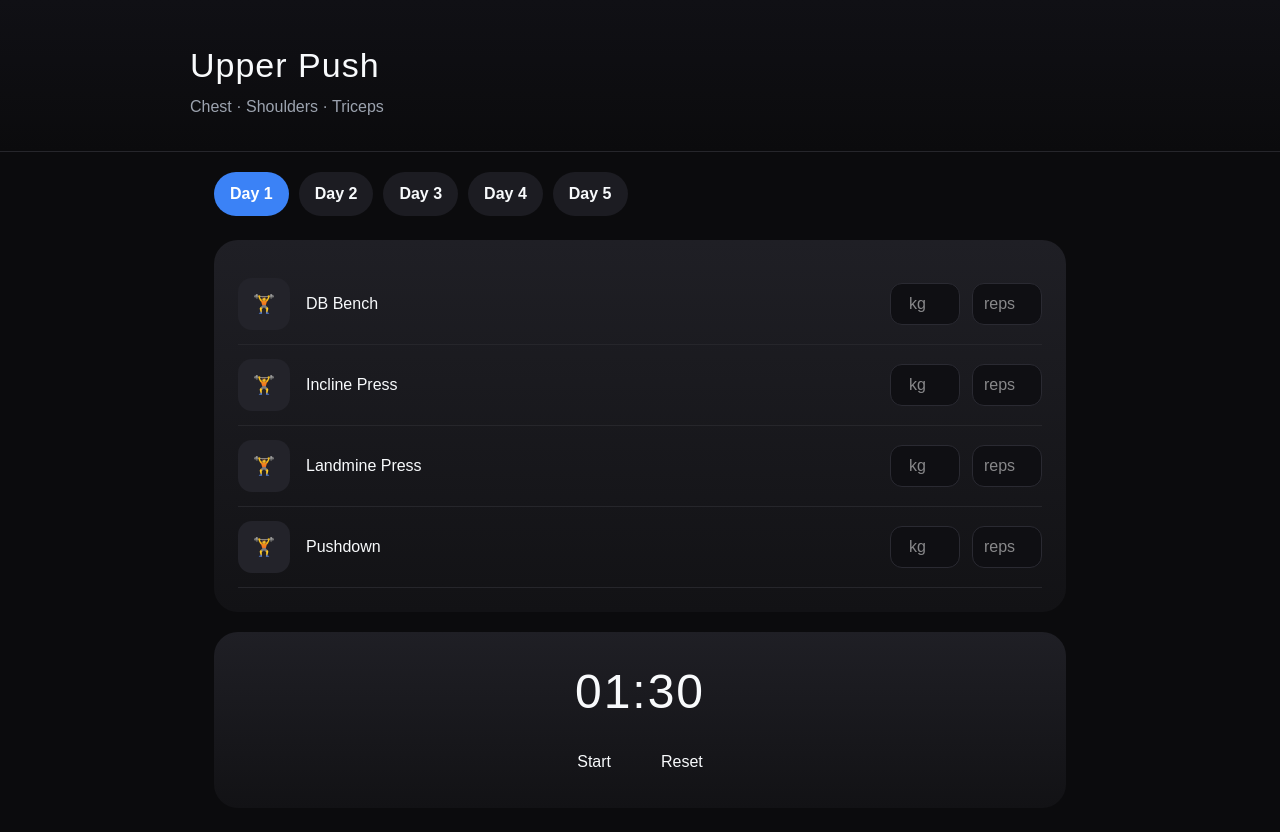
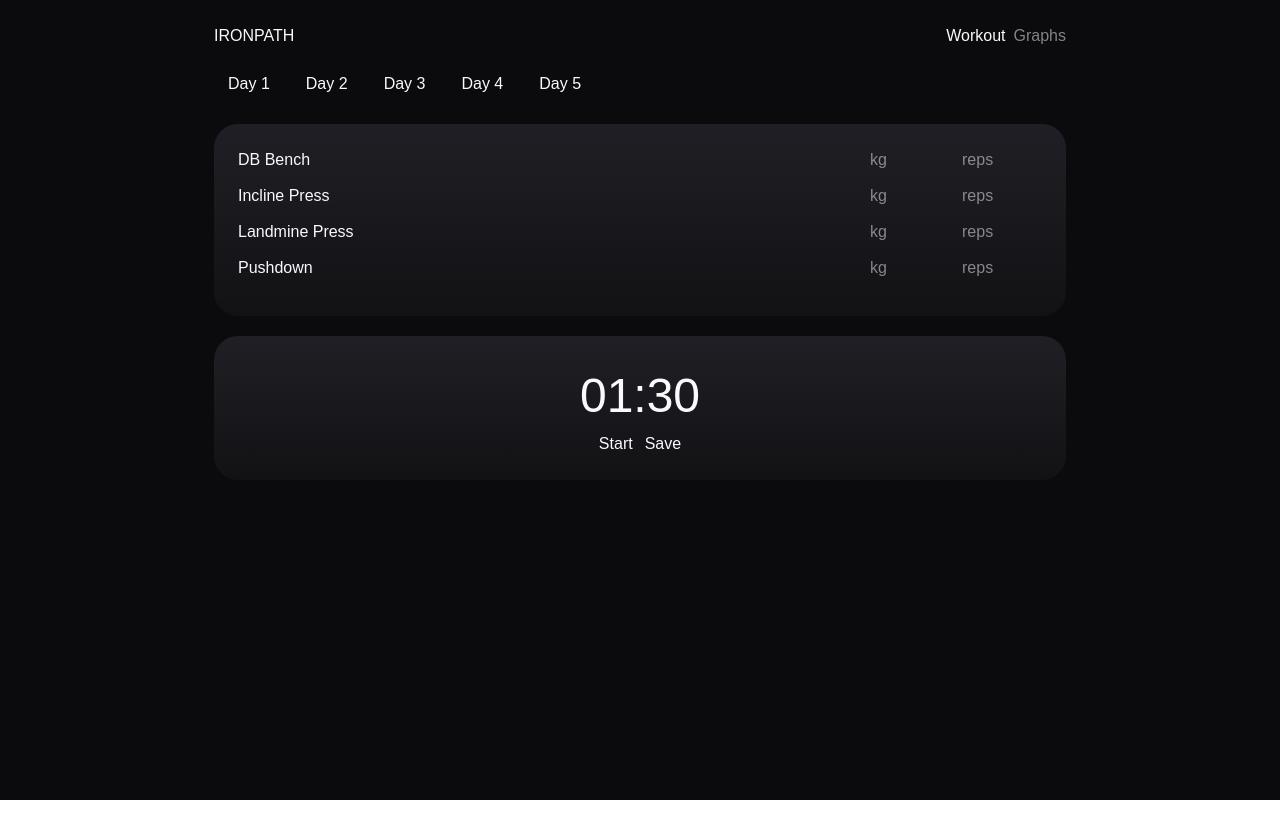
Before and after one commit to vajahat79-lang/transformation-coach, a Next.js app: page / in a window 1280 px wide. After the commit the page ends 800 px from the top, so only its background shows below. Built offline with nearby package versions, Linux system fonts and the light colour scheme.

Commit message:
IronPath v6: adaptive coaching engine-UI improvements with hero engineUX

```diff
--- a/components/TransformationCoachApp.tsx
+++ b/components/TransformationCoachApp.tsx
@@ -1,27 +1,26 @@
 'use client';
 
 import { useEffect, useState } from 'react';
+
+
 /* =========================================================
-   IRONPATH — Pass 1: Visual Strike
-   Goal: Cinematic look without touching core logic
-   - Hero workout header
-   - Gradient cards
-   - Media-style exercise rows
-   - Cleaner hierarchy (reference-style)
+   IRONPATH — Pass 2: Motion + Graphs
+   Adds:
+   ✅ Workout / Graphs toggle
+   ✅ Full analytics screen (reference-style)
+   ✅ Subtle motion + transitions
+   ✅ Animated timer pulse
    ========================================================= */
+
 
 /* ===================== Types ===================== */
 type Day = 1 | 2 | 3 | 4 | 5;
 type Performance = { weight?: number; reps?: number };
-type Readiness = { pain: number; energy: number; sleep: number };
 type SessionLog = {
   date: string;
   day: Day;
-  readiness: Readiness;
-  notes: string;
   performance: Record<string, Performance>;
 };
-
 
 /* ===================== Brand ===================== */
 const brand = {
@@ -33,166 +32,129 @@ const brand = {
   divider: '#26262b',
 };
 
-const workouts: Record<Day, { title: string; focus: string; exercises: string[] }> = {
-  1: { title: 'Upper Push', focus: 'Chest · Shoulders · Triceps', exercises: ['DB Bench', 'Incline Press', 'Landmine Press', 'Pushdown'] },
-  2: { title: 'Upper Pull', focus: 'Back · Rear Delts · Biceps', exercises: ['Row', 'Pulldown', 'Face Pull', 'Hammer Curl'] },
-  3: { title: 'Lower Body', focus: 'Glutes · Quads · Hamstrings', exercises: ['Leg Press', 'RDL', 'Split Squat', 'Calf Raise'] },
-  4: { title: 'Conditioning', focus: 'Engine · Core', exercises: ['Bike Intervals', 'Pallof Press', 'Farmer Carry', 'Reverse Crunch'] },
-  5: { title: 'Optional Mix', focus: 'Weak Points · Pump', exercises: ['Goblet Squat', 'Machine Press', 'Row', 'Laterals'] },
+const workouts: Record<Day, { title: string; exercises: string[] }> = {
+  1: { title: 'Upper Push', exercises: ['DB Bench', 'Incline Press', 'Landmine Press', 'Pushdown'] },
+  2: { title: 'Upper Pull', exercises: ['Row', 'Pulldown', 'Face Pull', 'Hammer Curl'] },
+  3: { title: 'Lower Body', exercises: ['Leg Press', 'RDL', 'Split Squat', 'Calf Raise'] },
+  4: { title: 'Conditioning', exercises: ['Bike Intervals', 'Pallof Press', 'Farmer Carry', 'Reverse Crunch'] },
+  5: { title: 'Optional Mix', exercises: ['Goblet Squat', 'Machine Press', 'Row', 'Laterals'] },
 };
+
+
+/* ===================== Simple SVG Graph ===================== */
+function WeightGraph({ data }: { data: number[] }) {
+  if (data.length < 2) return null;
+  const max = Math.max(...data);
+  const min = Math.min(...data);
+  const points = data
+    .map((w, i) => {
+      const x = (i / (data.length - 1)) * 300;
+      const y = 100 - ((w - min) / (max - min || 1)) * 100;
+      return `${x},${y}`;
+    })
+    .join(' ');
+
+
+  return (
+    <svg width={320} height={120} style={{ marginTop: 12 }}>
+      <polyline fill="none" stroke={brand.accent} strokeWidth="3" points={points} />
+    </svg>
+  );
+}
+
+
 /* ===================== Component ===================== */
 export default function IronPathApp() {
+  const [view, setView] = useState<'workout' | 'graphs'>('workout');
   const [day, setDay] = useState<Day>(1);
   const [timer, setTimer] = useState(90);
   const [running, setRunning] = useState(false);
   const [performance, setPerformance] = useState<Record<string, Performance>>({});
+  const [history, setHistory] = useState<SessionLog[]>([]);
 
-  /* ===================== Timer ===================== */
+
   useEffect(() => {
     if (!running) return;
     const id = setInterval(() => setTimer(t => t <= 1 ? (setRunning(false), 0) : t - 1), 1000);
     return () => clearInterval(id);
   }, [running]);
 
+
+  function saveSession() {
+    setHistory(h => [
+      { date: new Date().toISOString(), day, performance },
+      ...h,
+    ]);
+    setPerformance({});
+  }
+
+
   const workout = workouts[day];
+
+
   return (
     <div style={{ minHeight: '100vh', background: brand.bg, color: brand.text }}>
+      <div style={{ maxWidth: 900, margin: '0 auto', padding: 24 }}>
 
-      {/* HERO */}
-      <div
-        style={{
-          padding: '40px 24px 32px',
-          background: 'linear-gradient(180deg,#101015 0%,#0b0b0d 100%)',
-          borderBottom: `1px solid ${brand.divider}`,
-        }}
-      >
-        <div style={{ maxWidth: 900, margin: '0 auto' }}>
-          <h1 style={{ fontSize: 34, letterSpacing: 1 }}>{workout.title}</h1>
-          <div style={{ color: brand.muted, marginTop: 4 }}>{workout.focus}</div>
+        {/* HEADER */}
+        <header style={{ display: 'flex', justifyContent: 'space-between', marginBottom: 16 }}>
+          <h1>IRONPATH</h1>
+          <div style={{ display: 'flex', gap: 8 }}>
+            <button onClick={() => setView('workout')} style={{ opacity: view === 'workout' ? 1 : 0.5 }}>Workout</button>
+            <button onClick={() => setView('graphs')} style={{ opacity: view === 'graphs' ? 1 : 0.5 }}>Graphs</button>
           </div>
-      </div>
-      {/* DAY PILLS */}
-      <div style={{ maxWidth: 900, margin: '0 auto', padding: '20px 24px 0' }}>
-        <div style={{ display: 'flex', gap: 10, overflowX: 'auto' }}>
-          {[1, 2, 3, 4, 5].map(d => (
-            <button
-              key={d}
-              onClick={() => setDay(d as Day)}
-              style={{
-                padding: '10px 16px',
-                borderRadius: 999,
-                background: d === day ? brand.accent : '#1c1c22',
-                color: d === day ? '#fff' : brand.text,
-                border: 'none',
-                fontWeight: 600,
-                whiteSpace: 'nowrap',
-              }}
-            >
-              Day {d}
-            </button>
+        </header>
+        {/* WORKOUT VIEW */}
+        {view === 'workout' && (
+          <div style={{ transition: 'opacity .3s' }}>
+            <div style={{ display: 'flex', gap: 8, marginBottom: 20 }}>
+              {[1,2,3,4,5].map(d => (
+                <button key={d} onClick={() => setDay(d as Day)} style={{ padding: '8px 14px' }}>Day {d}</button>
               ))}
             </div>
-      </div>
-      {/* WORKOUT CARD */}
-      <div style={{ maxWidth: 900, margin: '0 auto', padding: 24 }}>
             <div style={{ background: brand.card, borderRadius: 24, padding: 24 }}>
               {workout.exercises.map(e => (
-            <div
-              key={e}
-              style={{
-                display: 'grid',
-                gridTemplateColumns: '56px 1fr 70px 70px',
-                alignItems: 'center',
-                gap: 12,
-                padding: '14px 0',
-                borderBottom: `1px solid ${brand.divider}`,
-              }}
-            >
-              {/* MEDIA ICON */}
-              <div
-                style={{
-                  width: 52,
-                  height: 52,
-                  borderRadius: 14,
-                  background: '#23232a',
-                  display: 'flex',
-                  alignItems: 'center',
-                  justifyContent: 'center',
-                  fontSize: 18,
-                }}
-              >
-                🏋️
-              </div>
-
-
-              {/* NAME */}
-              <div style={{ fontSize: 16 }}>{e}</div>
-
-
-              {/* KG */}
-              <input
-                type="number"
-                placeholder="kg"
-                inputMode="numeric"
-                value={performance[e]?.weight ?? ''}
-                onChange={ev =>
-                  setPerformance(p => ({ ...p, [e]: { ...p[e], weight: Number(ev.target.value) } }))
-                }
-                style={{
-                  background: '#0f0f13',
-                  border: '1px solid #2a2a32',
-                  borderRadius: 12,
-                  color: '#fff',
-                  textAlign: 'center',
-                  padding: '8px 6px',
-                }}
+                <div key={e} style={{ display: 'grid', gridTemplateColumns: '1fr 80px 80px', gap: 12, marginBottom: 12 }}>
+                  <div>{e}</div>
+                  <input type="number" placeholder="kg" value={performance[e]?.weight ?? ''}
+                    onChange={ev => setPerformance(p => ({ ...p, [e]: { ...p[e], weight: Number(ev.target.value) } }))}
                   />
-
-
-              {/* REPS */}
-              <input
-                type="number"
-                placeholder="reps"
-                inputMode="numeric"
-                value={performance[e]?.reps ?? ''}
-                onChange={ev =>
-                  setPerformance(p => ({ ...p, [e]: { ...p[e], reps: Number(ev.target.value) } }))
-                }
-                style={{
-                  background: '#0f0f13',
-                  border: '1px solid #2a2a32',
-                  borderRadius: 12,
-                  color: '#fff',
-                  textAlign: 'center',
-                  padding: '8px 6px',
-                }}
+                  <input type="number" placeholder="reps" value={performance[e]?.reps ?? ''}
+                    onChange={ev => setPerformance(p => ({ ...p, [e]: { ...p[e], reps: Number(ev.target.value) } }))}
                   />
                 </div>
               ))}
             </div>
-
-        {/* TIMER CARD */}
-        <div
-          style={{
-            background: brand.card,
-            borderRadius: 24,
-            padding: 24,
-            marginTop: 20,
-            textAlign: 'center',
-          }}
-        >
-          <div style={{ fontSize: 48, letterSpacing: 2 }}>
+            <div style={{ background: brand.card, borderRadius: 24, padding: 24, marginTop: 20, textAlign: 'center' }}>
+              <div style={{ fontSize: 48, transform: running ? 'scale(1.05)' : 'scale(1)', transition: 'transform .3s' }}>
                 {String(Math.floor(timer / 60)).padStart(2, '0')}:{String(timer % 60).padStart(2, '0')}
               </div>
-          <div style={{ display: 'flex', justifyContent: 'center', gap: 14, marginTop: 12 }}>
-            <button onClick={() => setRunning(v => !v)} style={{ padding: '10px 18px' }}>
-              {running ? 'Pause' : 'Start'}
-            </button>
-            <button onClick={() => setTimer(90)} style={{ padding: '10px 18px' }}>
-              Reset
-            </button>
+              <button onClick={() => setRunning(v => !v)}>{running ? 'Pause' : 'Start'}</button>
+              <button onClick={saveSession} style={{ marginLeft: 12 }}>Save</button>
             </div>
           </div>
+        )}
+
+        {/* GRAPHS VIEW */}
+        {view === 'graphs' && (
+          <div style={{ background: brand.card, borderRadius: 24, padding: 24, transition: 'opacity .3s' }}>
+            <h2>Progress</h2>
+            {Object.values(workouts).flatMap(w =>
+              w.exercises.map(e => {
+                const values = history
+                  .filter(h => h.performance?.[e]?.weight)
+                  .map(h => h.performance[e].weight!);
+                if (values.length < 2) return null;
+                return (
+                  <div key={e} style={{ marginTop: 20 }}>
+                    <strong>{e}</strong>
+                    <WeightGraph data={values} />
+                  </div>
+                );
+              })
+            )}
+          </div>
+        )}
       </div>
     </div>
   );
```
Lines whose indentation alone changed are shown as unchanged.
